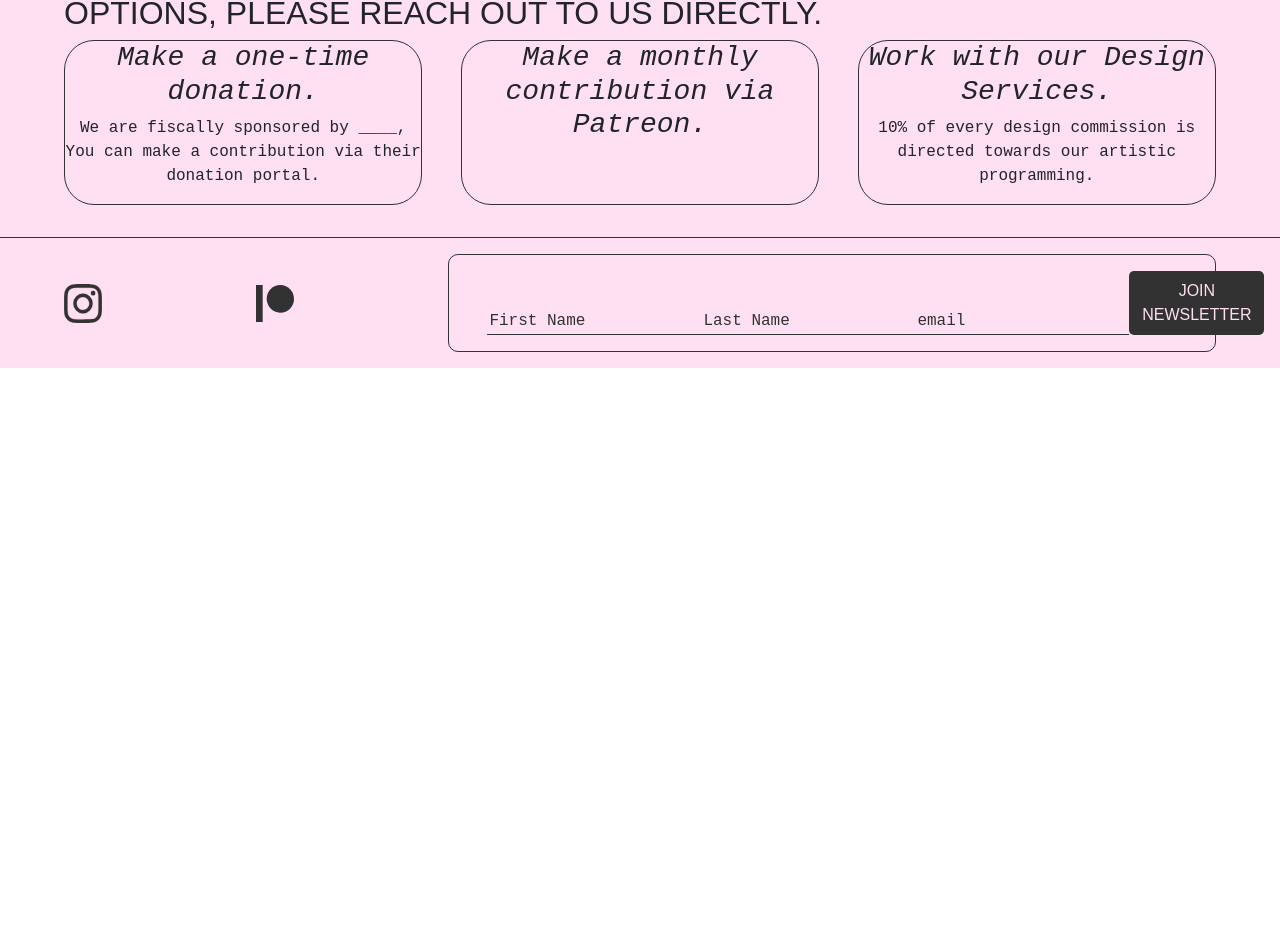
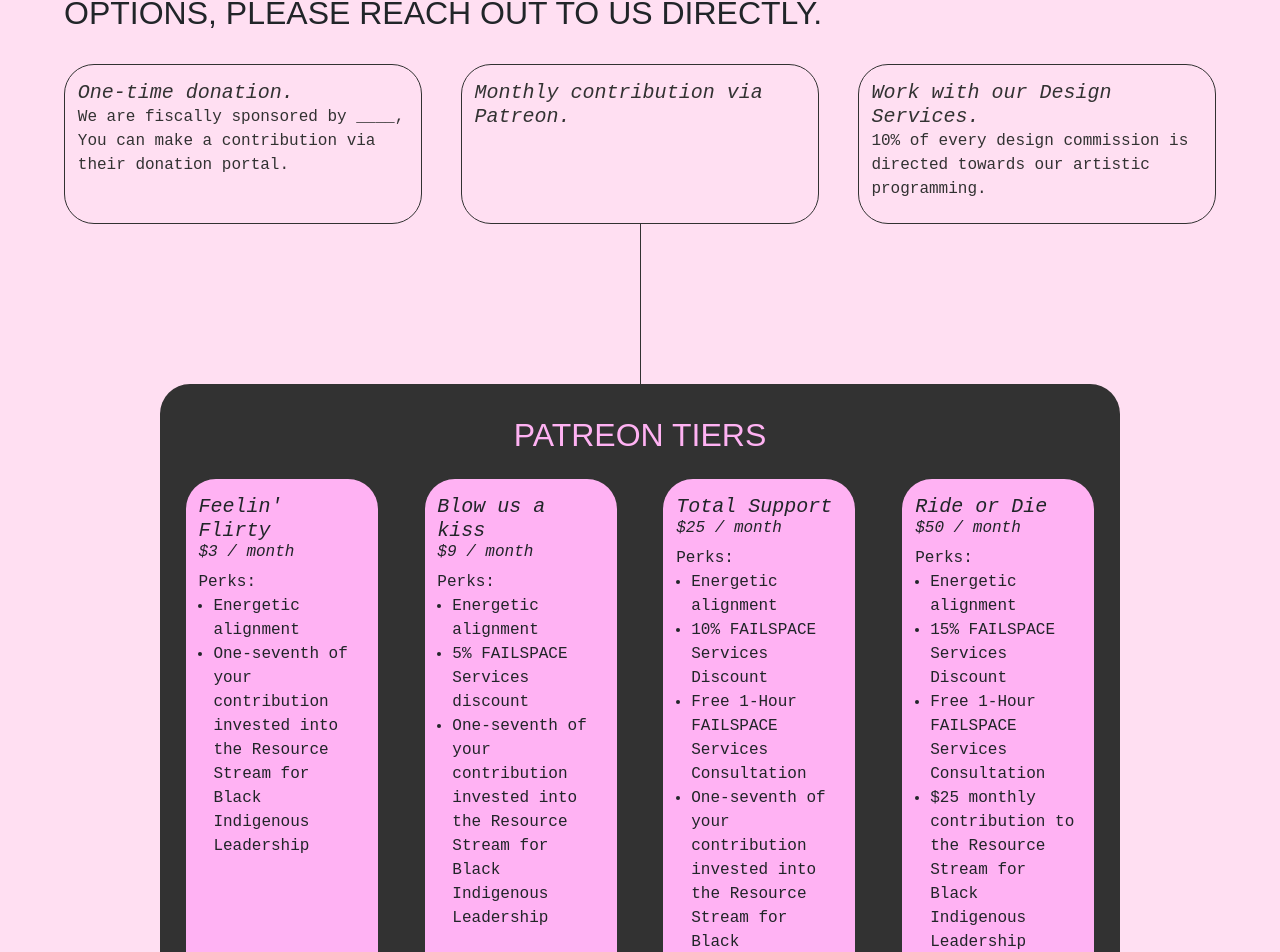
Before and after one commit to ampersand-paris/FAILSPACE, a React (Create React App) app in the folder failspace-web-app/client/: page /nyc/support in a window 1280 px wide. Shown: the part 300-1252 px from the top of the page. Before the commit the page ends 800 px from the top, so only its background shows below. Built offline with nearby package versions, Linux system fonts and the light colour scheme; a web font is replaced by a local one.

Commit message:
support page done

```diff
--- a/failspace-web-app/client/src/Components/NYC/SteeringCommittee.js
+++ b/failspace-web-app/client/src/Components/NYC/SteeringCommittee.js
@@ -9,7 +9,7 @@ const SteeringCommittee = () => {
         <>
             <div className="standard-spacing bg-light-pink">
                 <h1 className="page-title bubblegum">Steering Committee</h1>
-                <h2 className="SC-intro">We are four artists working cooperatively to support multiple platforms for artists to grow their teaching and performance practices.</h2>
+                <h2 className="intro">We are four artists working cooperatively to support multiple platforms for artists to grow their teaching and performance practices.</h2>
             </div>
             <div class="section-heading">
                 <h3>Current Members</h3>
--- a/failspace-web-app/client/src/Components/NYC/Support.js
+++ b/failspace-web-app/client/src/Components/NYC/Support.js
@@ -8,19 +8,75 @@ const Support = (props) => {
     return (
         <div className="standard-spacing  bg-light-pink">
             <h1 className="page-title bubblegum">Support</h1>
-            <div className="flex column SC-intro">
-                <h2>We welcome any and all support from our community. If you have something to offer that falls outside these three options, please reach out to us directly.</h2>
-                <div className="flex space-btwn">
-                    <div className="flex column col-center support-bttn">
-                        <h3>Make a one-time donation.</h3>
-                        <p>We are fiscally sponsored by ____, You can make a contribution via their donation portal.</p>
-                    </div>
-                    <div className="flex column col-center support-bttn">
-                        <h3>Make a monthly contribution via Patreon.</h3>
-                    </div>
-                    <div className="flex column col-center support-bttn">
-                        <h3>Work with our Design Services.</h3>
-                        <p>10% of every design commission is directed towards our artistic programming.</p>
+            <div className="flex column col-center">
+                <h2 className="intro">We welcome any and all support from our community. If you have something to offer that falls outside these three options, please reach out to us directly.</h2>
+                <div className="flex space-btwn full-width patreon-bttns">
+                    <a className="patreon-bttn support-bttn" href="/design-services/services">
+                        <div className="flex column">
+                            <h3>One-time donation.</h3>
+                            <p>We are fiscally sponsored by ____, You can make a contribution via their donation portal.</p>
+                        </div>
+                    </a>
+                    <a className="patreon-bttn support-bttn" href="https://www.patreon.com/FAILSPACE">
+                        <div className="flex column">
+                            <h3>Monthly contribution via Patreon.</h3>
+                        </div>
+                    </a>
+                    <a  className="patreon-bttn support-bttn" href="/design-services/services">
+                        <div className="flex column">
+                            <h3>Work with our Design Services.</h3>
+                            <p>10% of every design commission is directed towards our artistic programming.</p>
+                        </div>
+                    </a>
+                </div>
+                <div className="flex">
+                    <div className="support-div support-line"></div>
+                    <div className="support-div"></div>
+                </div>
+                <div className="flex column col-center patreon-tiers">
+                    <h2 className="bubblegum">Patreon Tiers</h2>
+                    <div className="flex full-width space-btwn">
+                        <div className="flex column patreon-tier">
+                            <h3>Feelin' Flirty</h3>
+                            <h4>$3 / month</h4>
+                            <p>Perks:</p>
+                            <ul className="perks">
+                                <li> Energetic alignment</li>
+                                <li>One-seventh of your contribution invested into the Resource Stream for Black Indigenous Leadership</li>
+                            </ul>
+                        </div>
+                        <div className="flex column patreon-tier">
+                            <h3>Blow us a kiss</h3>
+                            <h4>$9 / month</h4>
+                            <p>Perks:</p>
+                            <ul className="perks">
+                                <li>Energetic alignment</li>
+                                <li>5% FAILSPACE Services discount</li>
+                                <li>One-seventh of your contribution invested into the Resource Stream for Black Indigenous Leadership</li>
+                            </ul>
+                        </div>
+                        <div className="flex column patreon-tier">
+                            <h3>Total Support</h3>
+                            <h4>$25 / month</h4>
+                            <p>Perks:</p>
+                            <ul className="perks">
+                                <li>Energetic alignment</li>
+                                <li>10% FAILSPACE Services Discount</li>
+                                <li>Free 1-Hour FAILSPACE Services Consultation</li>
+                                <li>One-seventh of your contribution invested into the Resource Stream for Black Indigenous Leadership</li>
+                            </ul>
+                        </div>
+                        <div className="flex column patreon-tier">
+                            <h3>Ride or Die</h3>
+                            <h4>$50 / month</h4>
+                            <p>Perks:</p>
+                            <ul className="perks">
+                                <li>Energetic alignment</li>
+                                <li>15% FAILSPACE Services Discount</li>
+                                <li>Free 1-Hour FAILSPACE Services Consultation</li>
+                                <li>$25 monthly contribution to the Resource Stream for Black Indigenous Leadership</li>
+                            </ul>
+                        </div>
                     </div>
                 </div>
             </div>
--- a/failspace-web-app/client/src/index.css
+++ b/failspace-web-app/client/src/index.css
@@ -162,11 +162,15 @@ ul {
 }
 
 .col-center {
-  align-content: center;
+  align-items: center;
 }
 
 .space-btwn {
   justify-content: space-between;
+}
+
+.full-width {
+  width: 100%;
 }
 /* === NAVIGATION BAR ===*/
 
@@ -750,7 +754,7 @@ textarea::placeholder{
   padding-left: 1vW;
 }
 
-.SC-intro {
+.intro {
   margin: 5vH 0 2vH 0 !important;
 }
 
@@ -760,10 +764,68 @@ textarea::placeholder{
   border: 1px solid var(--off-black);
   border-radius: 30px;
   width: 28vW;
-  text-align: center;
+  padding: 2vH 1vW 2vH 1vW;
+}
+
+.support-bttn h3 {
+  font-size: 20px;
+  margin: 0;
+}
+
+.support-bttn p {
+  margin: 0;
 }
 
 .support-bttn:hover {
   background-color: var(--off-black);
   color: var(--bubblegum);
 }
+
+.support-line {
+  border-right: 1px solid var(--off-black);
+}
+
+.support-div {
+  height: 20vH;
+  width: 50%;
+}
+
+.patreon-tiers {
+  width: 75vW;
+  background-color: var(--off-black);
+  border-radius: 30px;
+  padding: 4vH 2vW 4vH 2vW;
+}
+
+.patreon-tier {
+  background-color: var(--bubblegum);
+  border-radius: 30px;
+  width: 15vW;
+  padding: 2vH 1vW 2vH 1vW;
+  margin-top: 2vH;
+}
+
+.patreon-tier h3 {
+  font-size: 20px;
+  margin-bottom: 0;
+}
+
+.patreon-tier p {
+  margin: 0;
+}
+
+.patreon-bttns {
+  margin-top: 2vH;
+}
+
+.patreon-bttn {
+  display: block;
+  height: 20vH;
+  text-decoration: none;
+  color: var(--off-black)
+}
+
+.perks {
+  padding-left: 15px;
+  margin-top: 0;
+}
```
